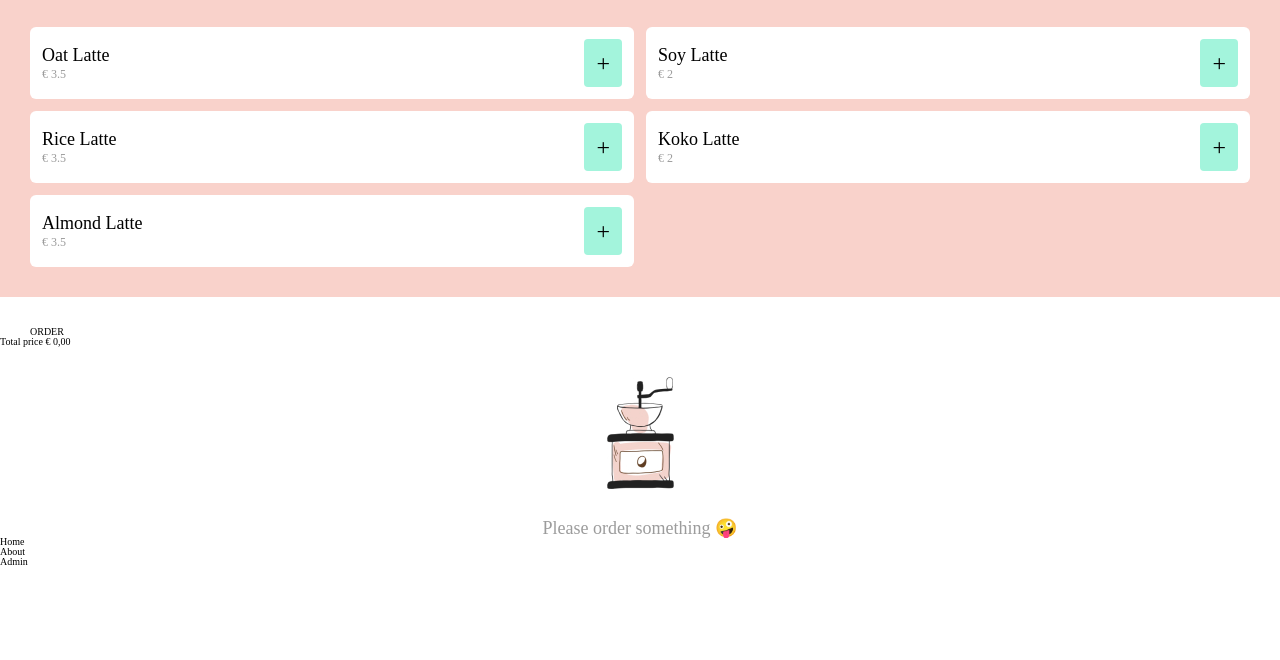
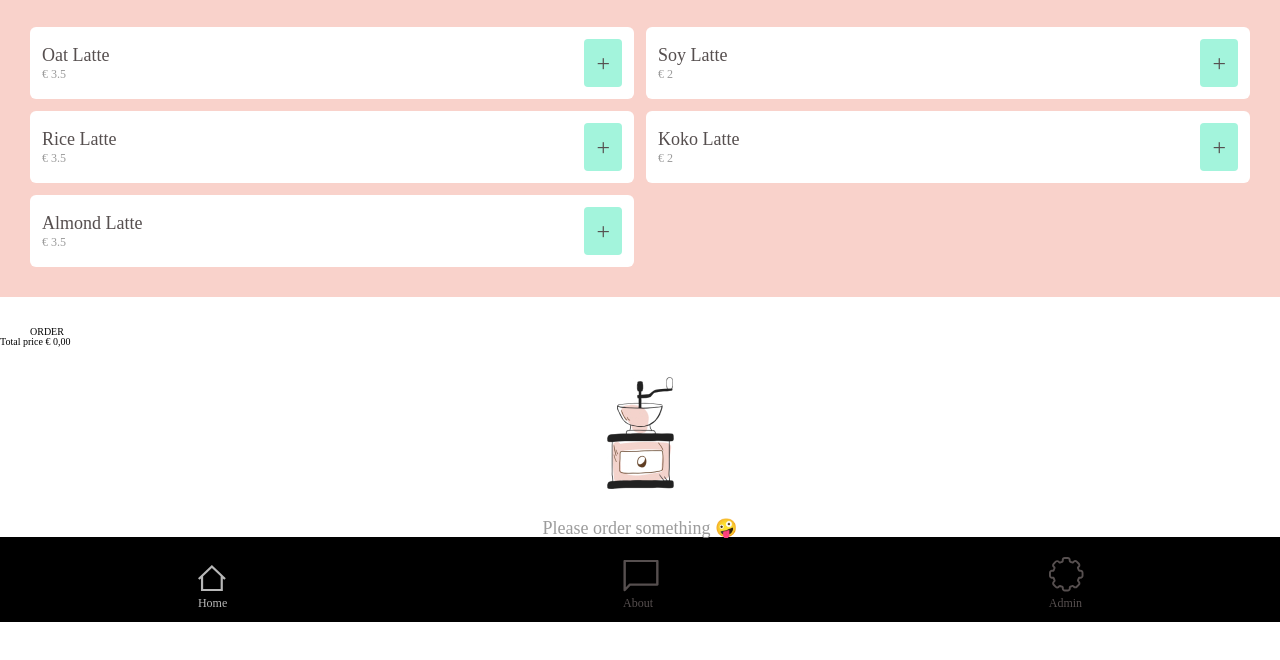
Before and after one commit to StijnHellem/herhalingsoefening, a website built with webpack: page src/index.html in a window 1280 px wide. Shown: the part 104-764 px from the top of the page. Built offline with nearby package versions, Linux system fonts and the light colour scheme; some packages are replaced by stand-ins of ours.

Commit message:
added layout to nav bar, added classes to nav bar imported footer.css to style.css

```diff
--- /dev/null
+++ b/src/css/footer.css
@@ -0,0 +1,43 @@
+footer {
+  background-color: black;
+  height: 8.5rem;
+}
+
+ul {
+  display: flex;
+  justify-content: space-around;
+  color: #564f4f;
+}
+
+li {
+  font-size: var(--fontSizeSmall);
+}
+
+.navigation__item {
+  position: relative;
+  top: 6rem;
+}
+
+.navigation__item--home {
+  color: #b7b7b7;
+}
+
+.navigation__item--home::before {
+  content: url(../assets/img/home.svg);
+  position: absolute;
+  bottom: 1.5rem;
+
+}
+
+.navigation__item--about::before {
+  content: url(../assets/img/about.svg);
+  position: absolute;
+  bottom: 1.5rem;
+
+}
+
+.navigation__item--admin::before {
+  content: url(../assets/img/admin.svg);
+  position: absolute;
+  bottom: 1.5rem;
+}
--- a/src/index.html
+++ b/src/index.html
@@ -74,10 +74,10 @@
   </main>
   <footer>
     <nav>
-      <ul>
-        <li>Home</li>
-        <li>About</li>
-        <li>Admin</li>
+      <ul class="navigation">
+        <li class="navigation__item navigation__item--home">Home</li>
+        <li class="navigation__item navigation__item--about">About</li>
+        <li class="navigation__item navigation__item--admin">Admin</li>
       </ul>
     </nav>
   </footer>
--- a/src/style.css
+++ b/src/style.css
@@ -2,6 +2,7 @@
 @import './css/vars.css';
 @import './css/header.css';
 @import './css/drink.css';
+@import './css/footer.css';
 
 html {
   box-sizing: border-box;
```
